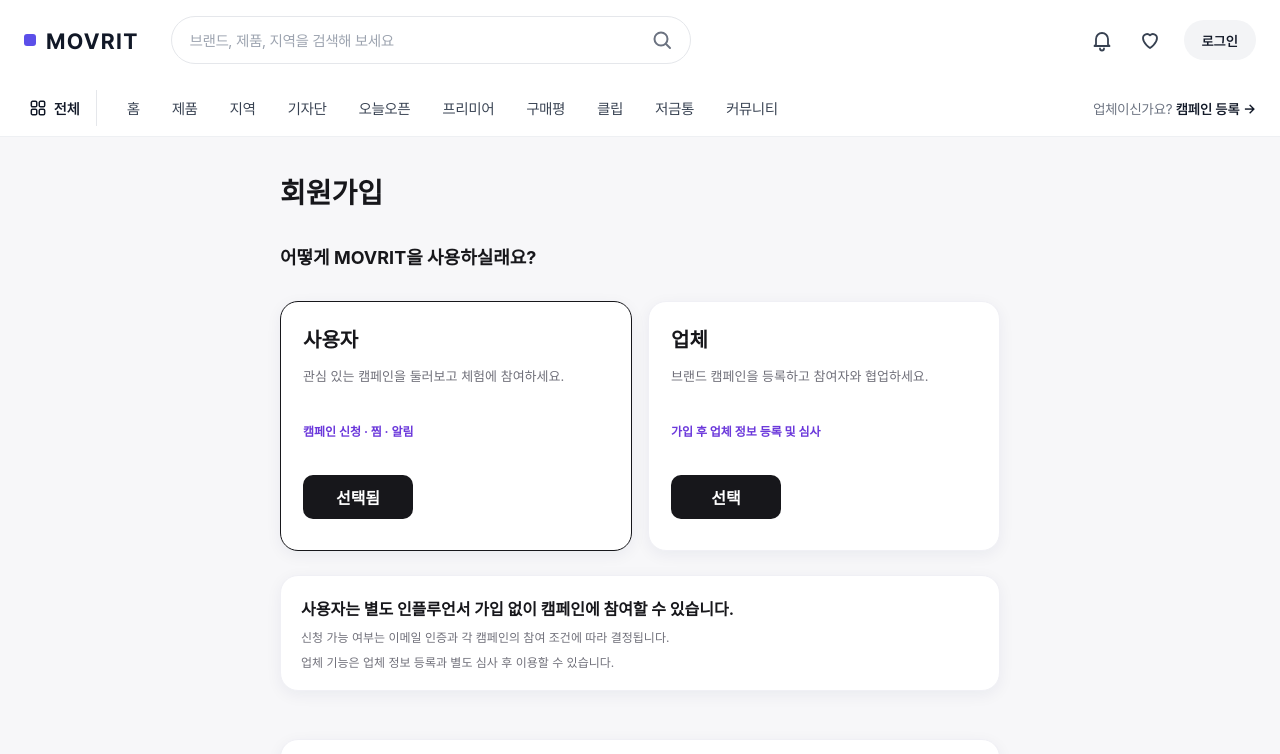
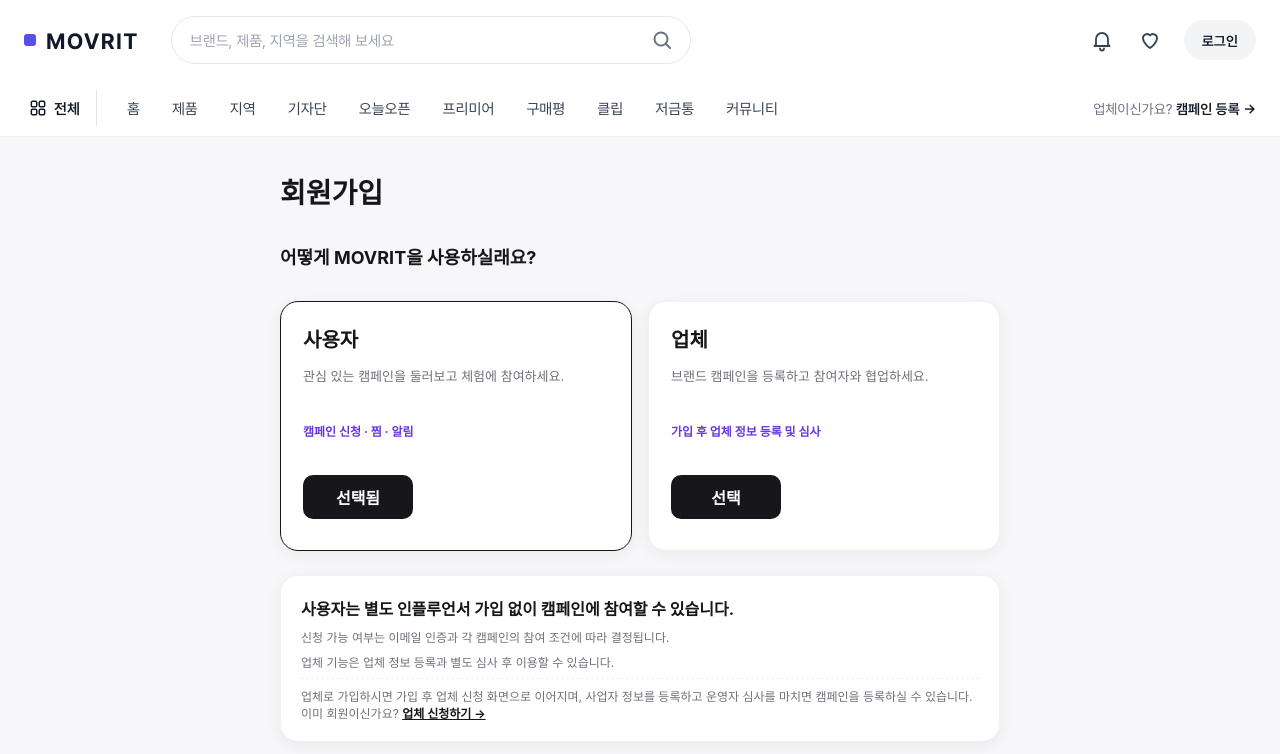
Before and after one commit to yoo-jin-k/movrit-frontend, a React (Vite) app: page /signup in a window 1280 px wide. Shown: the top 754 px of the page. Built offline with nearby package versions, Linux system fonts and the light colour scheme.

Commit message:
회원가입 화면에 업체 가입 안내 한 줄 추가
- 업체로 가입하면 가입 후 업체 신청 → 사업자 정보 등록 → 운영자 심사 뒤 캠페인을 등록할 수 있다는 순서 안내
- 이미 회원인 업체를 위한 '업체 신청하기' 링크(/seller/apply)

```diff
--- a/src/pages/SignupPage.jsx
+++ b/src/pages/SignupPage.jsx
@@ -1,9 +1,10 @@
 /**
  * 기본 회원 정보로 가입하고 선택한 이용 목적에 맞는 로그인 후 경로를 전달합니다.
  * 업체 선택은 안내 경로에만 쓰며 가입 요청에 업체 권한을 부여하는 값으로 보내지 않습니다.
+ * 업체 안내 한 줄: 가입 후 업체 신청 → 운영자 심사 순서를 알려 주고, 이미 회원인 업체는 바로 업체 신청으로 갈 수 있게 합니다.
  */
 import { useState } from 'react'
-import { useNavigate } from 'react-router-dom'
+import { Link, useNavigate } from 'react-router-dom'
 import { signup } from '../api/memberApi'
 import { normalizeMemberNickname } from '../features/membership/memberNickname'
 import CommonLayout from '../components/layout/CommonLayout'
@@ -110,6 +111,11 @@ function SignupPage() {
         <small>
           업체 기능은 업체 정보 등록과 별도 심사 후 이용할 수 있습니다.
         </small>
+        <p className="common-role-business">
+          업체로 가입하시면 가입 후 업체 신청 화면으로 이어지며, 사업자 정보를
+          등록하고 운영자 심사를 마치면 캠페인을 등록하실 수 있습니다. 이미
+          회원이신가요? <Link to="/seller/apply">업체 신청하기 →</Link>
+        </p>
       </aside>
       <form className="common-card common-signup-form" onSubmit={handleSubmit}>
         <h2>가입 정보 입력</h2>
--- a/src/styles/pages/_common.scss
+++ b/src/styles/pages/_common.scss
@@ -303,6 +303,18 @@
     margin: 0;
     color: $color-muted;
     font-size: 12px;
+  }
+
+  // 업체 가입 안내 한 줄: 위 안내와 구분하고 업체 신청 링크를 눈에 띄게 합니다.
+  .common-role-business {
+    padding-top: 8px;
+    border-top: 1px dashed $color-border;
+
+    a {
+      color: $color-text;
+      font-weight: 700;
+      text-decoration: underline;
+    }
   }
 }
 
```
